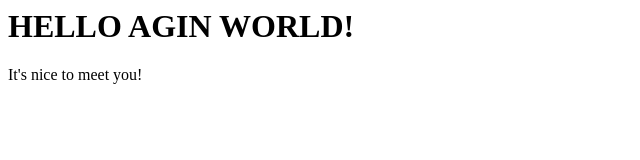
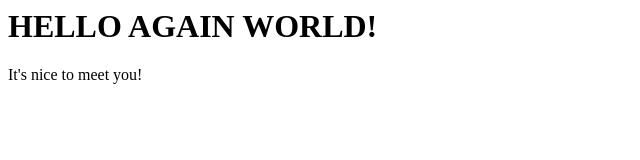
Before and after one commit to Tshepo-1/Test, a plain HTML site: page index.html in a window 1280 px wide. Shown: the whole page, without its empty margins (0-640 px from the left). Drawn offline with Linux system fonts and the light colour scheme.

Commit message:
Fix spelling error on GitHub

```diff
--- a/index.html
+++ b/index.html
@@ -3,7 +3,7 @@
 		<title>The best title in the world</title>
 	</head>
 	<body>
-	 <h1> HELLO AGIN WORLD! </h1>
+	 <h1> HELLO AGAIN WORLD! </h1>
 	 <p>It's nice to meet you!</p>
 	</body>
 </html>
```
